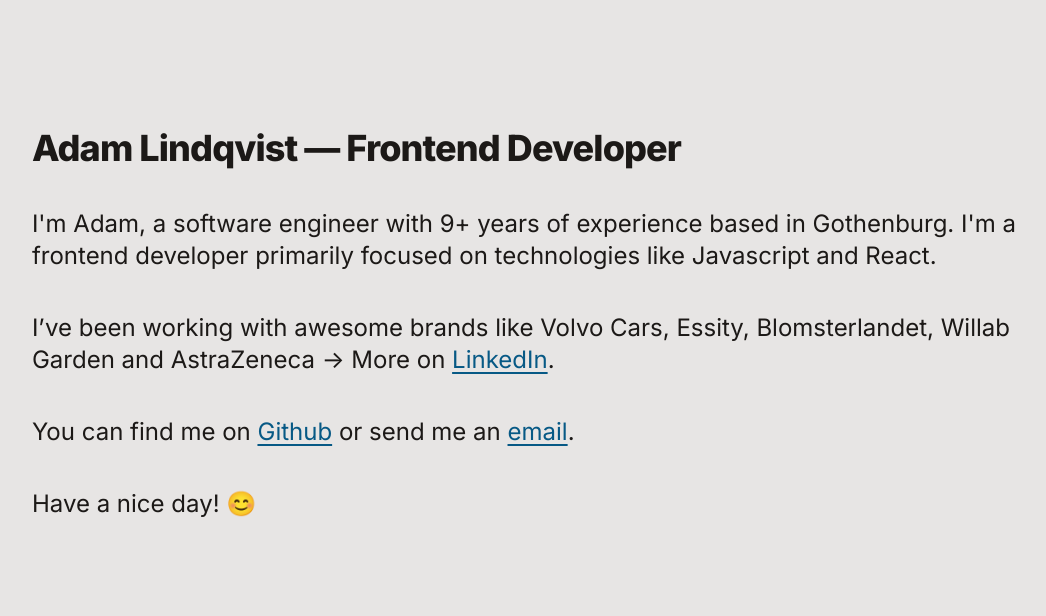
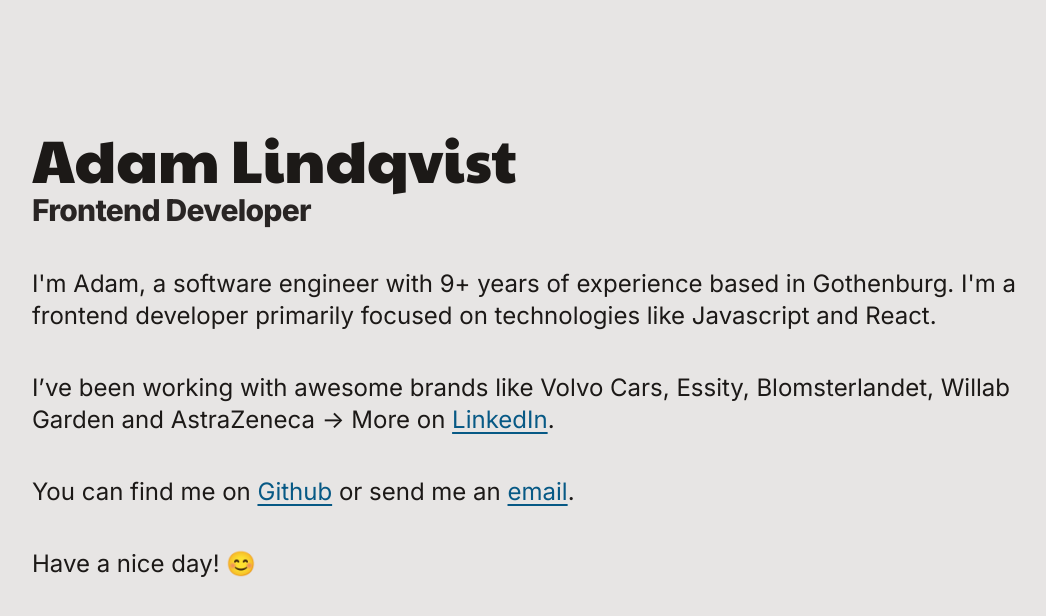
Before and after one commit to adamlindqvist/adamlindqvist.se, a Next.js app: page / in a window 1280 px wide. Shown: the top 616 px of the page, without its empty margins (116-1162 px from the left). Built offline with nearby package versions, Linux system fonts and the light colour scheme.

Commit message:
Update fonts

```diff
--- a/app/layout.js
+++ b/app/layout.js
@@ -1,14 +1,24 @@
 import "./globals.css";
-import { Inter } from "next/font/google";
 import Script from "next/script";
-const inter = Inter({ subsets: ["latin"] });
+import { Inter, Paytone_One } from "next/font/google";
+
+const inter = Inter({
+    subsets: ["latin"],
+    display: "swap",
+    variable: "--font-inter",
+});
+
+const paytoneOne = Paytone_One({
+    subsets: ["latin"],
+    display: "swap",
+    variable: "--font-paytone-one",
+    weight: ["400"],
+});
 
 export default function RootLayout({ children }) {
     return (
-        <html lang="sv">
-            <body
-                className={`${inter.className} flex justify-center bg-stone-200 px-4 py-16 text-stone-900 antialiased selection:bg-sky-300 dark:bg-stone-900 dark:text-stone-200 dark:selection:bg-sky-700 lg:py-32`}
-            >
+        <html lang="sv" className={`${inter.variable} ${paytoneOne.variable}`}>
+            <body className="flex justify-center bg-stone-200 px-4 py-16 text-stone-900 antialiased selection:bg-sky-300 dark:bg-stone-900 dark:text-stone-200 dark:selection:bg-sky-700 lg:py-32">
                 {children}
 
                 <Script id="google-analytics" strategy="afterInteractive">
--- a/app/page.js
+++ b/app/page.js
@@ -6,10 +6,16 @@
 
 export default function Home() {
     return (
-        <header className="w-full max-w-prose space-y-6 text-lg lg:space-y-10 lg:text-2xl">
-            <h2 className="text-3xl font-extrabold tracking-tight lg:text-4xl">
-                Adam Lindqvist — Frontend Developer
-            </h2>
+        <div className="w-full max-w-prose space-y-6 lg:space-y-10 text-lg lg:text-2xl">
+            <header>
+                <h2 className="text-4xl lg:text-6xl font-paytone-one">
+                    Adam Lindqvist
+                </h2>
+
+                <h3 className="text-xl lg:mt-1 text-stone-800 dark:text-stone-400 font-extrabold tracking-tight lg:text-3xl">
+                    Frontend Developer
+                </h3>
+            </header>
 
             <p>
                 I'm Adam, a software engineer with 9+ years of experience based
@@ -51,6 +57,6 @@
             </p>
 
             <p>Have a nice day! 😊</p>
-        </header>
+        </div>
     );
 }
--- a/tailwind.config.js
+++ b/tailwind.config.js
@@ -1,9 +1,18 @@
+const defaultTheme = require("tailwindcss/defaultTheme");
+
 /** @type {import('tailwindcss').Config} */
 module.exports = {
-  content: [
-    './pages/**/*.{js,ts,jsx,tsx}',
-    './components/**/*.{js,ts,jsx,tsx}',
-    './app/**/*.{js,ts,jsx,tsx}',
-  ],
-  plugins: [],
-}
+    content: [
+        "./pages/**/*.{js,ts,jsx,tsx}",
+        "./components/**/*.{js,ts,jsx,tsx}",
+        "./app/**/*.{js,ts,jsx,tsx}",
+    ],
+    theme: {
+        extend: {
+            fontFamily: {
+                sans: ["var(--font-inter)", ...defaultTheme.fontFamily.sans],
+                "paytone-one": ["var(--font-paytone-one)"],
+            },
+        },
+    },
+};
```
